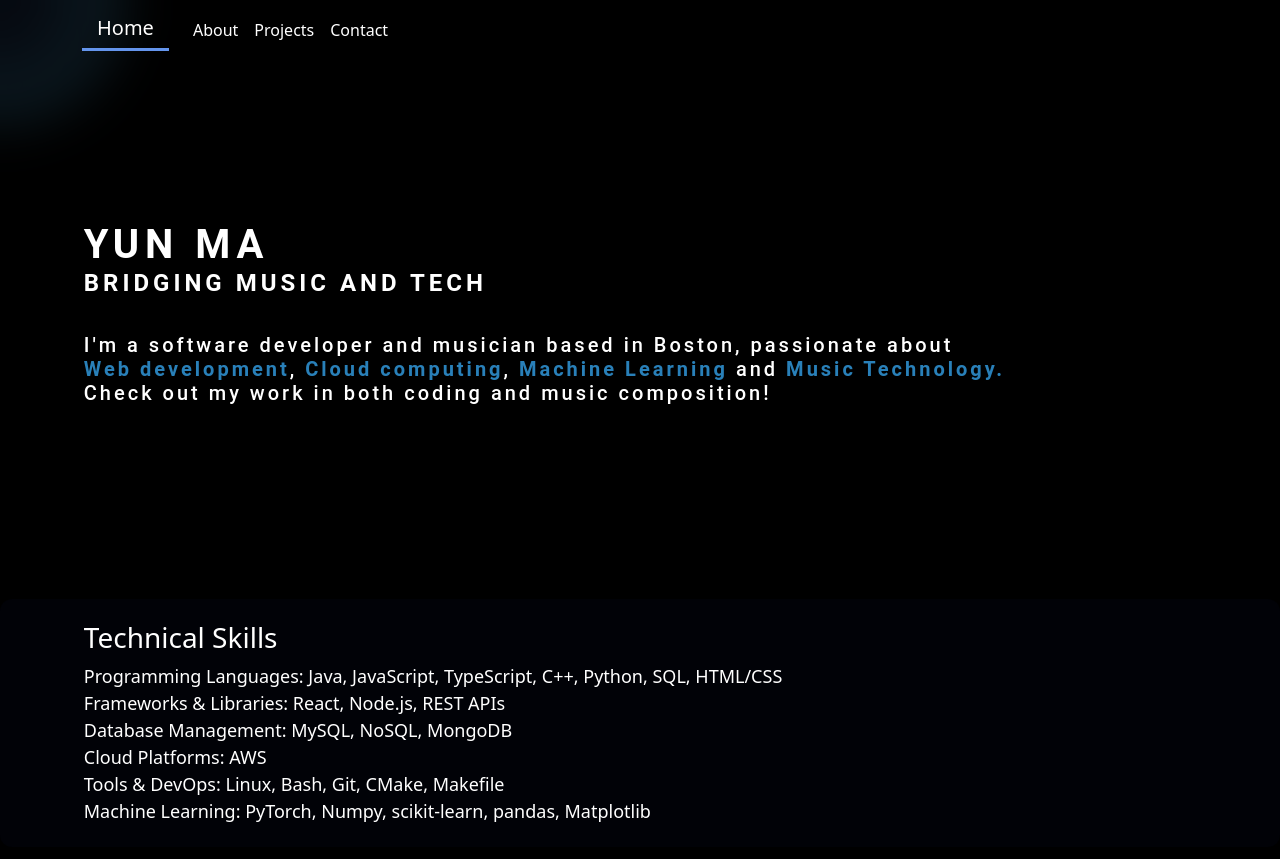
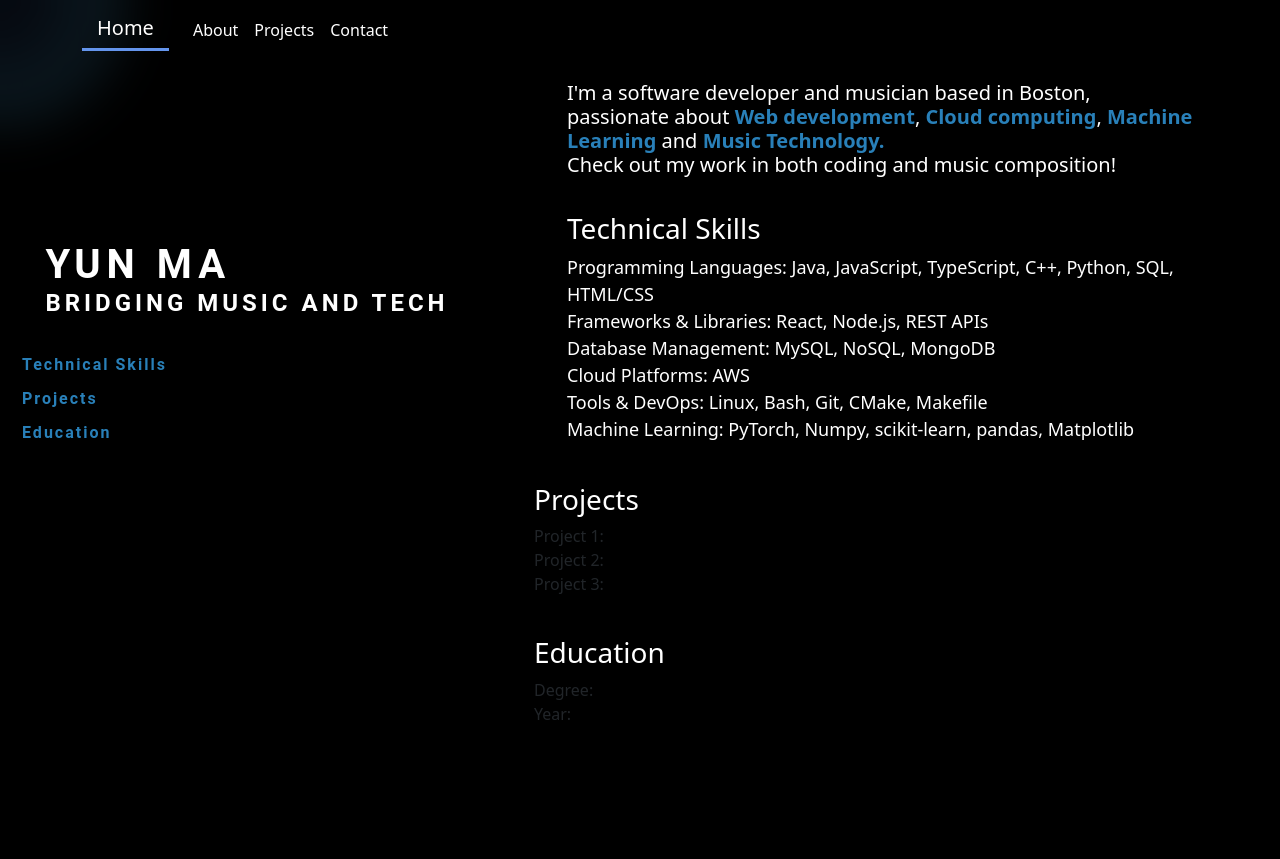
Before and after one commit to yunma-code/Personal-website, a React (Create React App) app in the folder frontend/: page / in a window 1280 px wide. Built offline with nearby package versions, Linux system fonts and the light colour scheme.

Commit message:
change panel direction

```diff
--- a/frontend/src/components/home/home.css
+++ b/frontend/src/components/home/home.css
@@ -1,18 +1,18 @@
 .home-container {
   display: flex;
-  flex-direction: column;
-  align-items: center;
-  justify-content: center;
+  flex-direction: row;
+  align-items: flex-start;
   height: 100vh;
+  width: 100%;
   position: relative;
   overflow-y: auto;
   background-color: black;
 }
 
-.content-box {
-  position: absolute;
-  width: 100%;
-  top: 15%;
+.left-box {
+  position: sticky;
+  width: 40%;
+  top: 20%;
   left: 0%;
   padding: 22px;
   border-radius: 12px;
@@ -24,23 +24,34 @@
   letter-spacing: 2px;
 }
 
-.content-box h1 {
+.right-box {
+  /* position: relative; */
+  top: 20%;
+  width: 55%;
+  padding: 22px;
+  border-radius: 12px;
+  text-align: left;
+  /* background-color: rgb(7, 11, 38, 0.2); */
+  /* text-align: left; */
+  overflow-y: auto;
+}
+
+.left-box h1 {
   color: white;
   font-weight: bold;
   text-transform: uppercase;
   letter-spacing: 6px;
 }
 
-.content-box h4 {
+.left-box h4 {
   color: white;
   font-weight: bold;
   letter-spacing: 4px;
 }
 
-.content-box h5 {
+.left-box h5 {
   color: white;
   letter-spacing: 3px;
-
   font-size: 20px;
 }
 
@@ -64,18 +75,7 @@
   overflow: visible !important;
 }
 
-.technical-box {
-  position: absolute;
-  width: 100%;
-  top: 65%;
-  left: 0%;
-  padding: 22px;
-  border-radius: 12px;
-  background-color: rgb(7, 11, 38, 0.2);
-  text-align: left;
-  margin-top: 20px;
-  overflow-y: auto;
-}
+
 
 .technical-text {
   padding-left: 5%;
@@ -94,3 +94,34 @@
   color: white;
 
 }
+
+.navigation-links ul {
+  list-style-type: none;
+  padding-left: 0;
+}
+
+.navigation-links li {
+  margin-bottom: 10px;
+}
+
+.navigation-links a {
+  color: #2980b9;
+  text-decoration: none;
+  font-weight: bold;
+}
+
+.navigation-links a:hover {
+  text-decoration: underline;
+}
+
+.technical-text,
+.projects-text,
+.education-text {
+  margin-bottom: 40px;
+}
+
+.technical-text h3,
+.projects-text h3,
+.education-text h3 {
+  color: white;
+}
--- a/frontend/src/components/home/home.tsx
+++ b/frontend/src/components/home/home.tsx
@@ -1,32 +1,61 @@
 import React, { useState } from "react";
 import "./home.css";
 
-const Home: React.FC =() => {
+const Home: React.FC = () => {
 
-	return(
+	return (
 		<div className="home-container">
-			<div className="content-box">
+			<div className="left-box">
 				<div className="content-text">
 					<h1>
 						Yun Ma
 						<h4>Bridging music and tech</h4>
 					</h1>
 					<br />
-					<h5>
-					I'm a software developer and musician based in Boston, passionate about  <br />
-					<span style={{ color: '#2980b9', fontWeight: 'bold'}}> Web development</span>,
-					<span style={{ color: '#2980b9', fontWeight: 'bold'}}> Cloud computing</span>,
-					<span style={{ color: '#2980b9', fontWeight: 'bold'}}> Machine Learning </span>
-					and <span style={{ color: '#2980b9', fontWeight: 'bold'}}> Music Technology.</span>
+				</div>
+				<div className="navigation-links">
+					<ul>
+						<li>
+							<a href="#technical-skills">Technical Skills</a>
+						</li>
+						<li>
+							<a href="#projects">Projects</a>
+						</li>
+						<li>
+							<a href="#education">Education</a>
+						</li>
+					</ul>
+				</div>
 
-					<br />Check out my work in both coding and music composition!
-					</h5>
-				</div>
 			</div>
 
 
-			<div className="technical-box">
-				<div className="technical-text">
+			<div className="right-box">
+				<div className="content-text">
+					<h5>
+						I'm a software developer and musician based in Boston, passionate
+						about{" "}
+						<span style={{ color: "#2980b9", fontWeight: "bold" }}>
+							{" "}
+							Web development
+						</span>
+						, <span style={{ color: "#2980b9", fontWeight: "bold" }}>
+							Cloud computing
+						</span>
+						,{" "}
+						<span style={{ color: "#2980b9", fontWeight: "bold" }}>
+							Machine Learning
+						</span>{" "}
+						and{" "}
+						<span style={{ color: "#2980b9", fontWeight: "bold" }}>
+							Music Technology.
+						</span>
+						<br />
+						Check out my work in both coding and music composition!
+					</h5>
+					<br />
+				</div>
+				<div id="technical-skills" className="technical-text">
 					<h3>Technical Skills</h3>
 					<div>Programming Languages: Java, JavaScript, TypeScript, C++, Python, SQL, HTML/CSS</div>
 					<div>Frameworks & Libraries: React, Node.js, REST APIs</div>
@@ -35,10 +64,22 @@ const Home: React.FC =() => {
 					<div>Tools & DevOps: Linux, Bash, Git, CMake, Makefile</div>
 					<div>Machine Learning: PyTorch, Numpy, scikit-learn, pandas, Matplotlib</div>
 				</div>
+
+				<div id="projects" className="projects-text">
+					<h3>Projects</h3>
+					<div>Project 1: </div>
+					<div>Project 2: </div>
+					<div>Project 3: </div>
+
+				</div>
+
+				<div id="education" className="education-text">
+					<h3>Education</h3>
+					<div>Degree:</div>
+					<div>Year: </div>
+				</div>
+
 			</div>
-
-
-
 		</div>
 	);
 };
```
